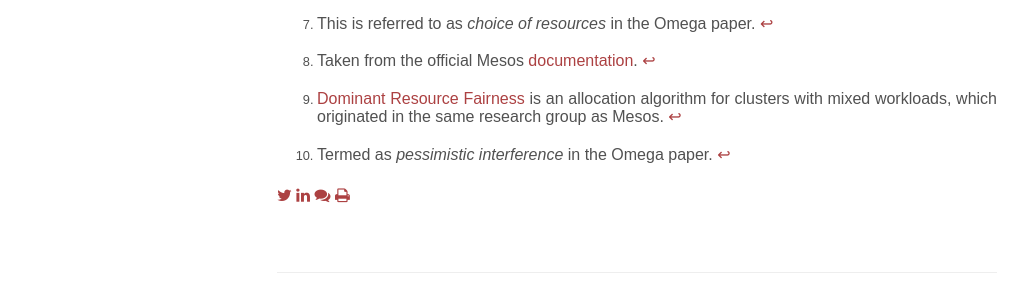
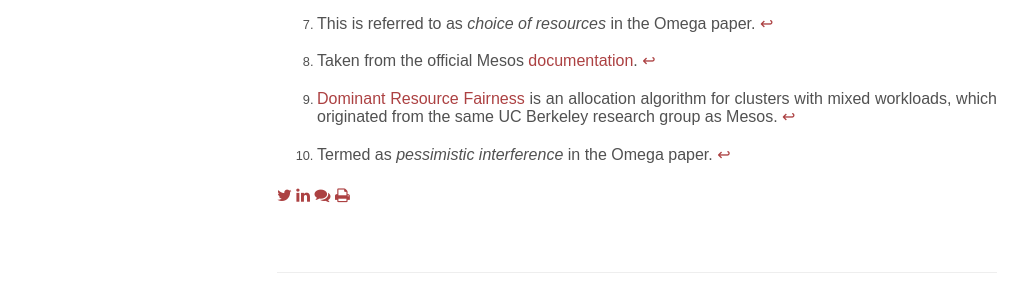
Before and after one commit to sujithjay/sujithjay.github.io, a Jekyll site: the page built from _posts/2019-06-07-Notes-on-Mesos.md, in a window 1280 px wide and 900 px high, scrolled down 4531 px. Shown: the part 372-672 px from the top of the window, without its empty margins (3-1031 px from the left). Built offline with Jekyll 4.4.1, drawn with Linux system fonts in a browser that asks for light colours; nearby versions of some CDN libraries; some web fonts are replaced; comment, search, counter and statistics services are not loaded.

Commit message:
Edits to Mesos Article

```diff
--- a/_posts/2019-06-07-Notes-on-Mesos.md
+++ b/_posts/2019-06-07-Notes-on-Mesos.md
@@ -73,5 +73,5 @@
 [^6]: A scheduler framework is the distributed system running on top of Mesos, eg. Spark, Storm, Hadoop. In other words, framework &asymp; distributed system.
 [^7]: This is referred to as *choice of resources* in the Omega paper.
 [^8]: Taken from the official Mesos [documentation](http://mesos.apache.org/documentation/latest/architecture/).
-[^9]: [Dominant Resource Fairness](https://cs.stanford.edu/~matei/papers/2011/nsdi_drf.pdf) is an allocation algorithm for clusters with mixed workloads, which originated in the same research group as Mesos.
+[^9]: [Dominant Resource Fairness](https://cs.stanford.edu/~matei/papers/2011/nsdi_drf.pdf) is an allocation algorithm for clusters with mixed workloads, which originated from the same UC Berkeley research group as Mesos.
 [^10]: Termed as *pessimistic interference* in the Omega paper.
```
